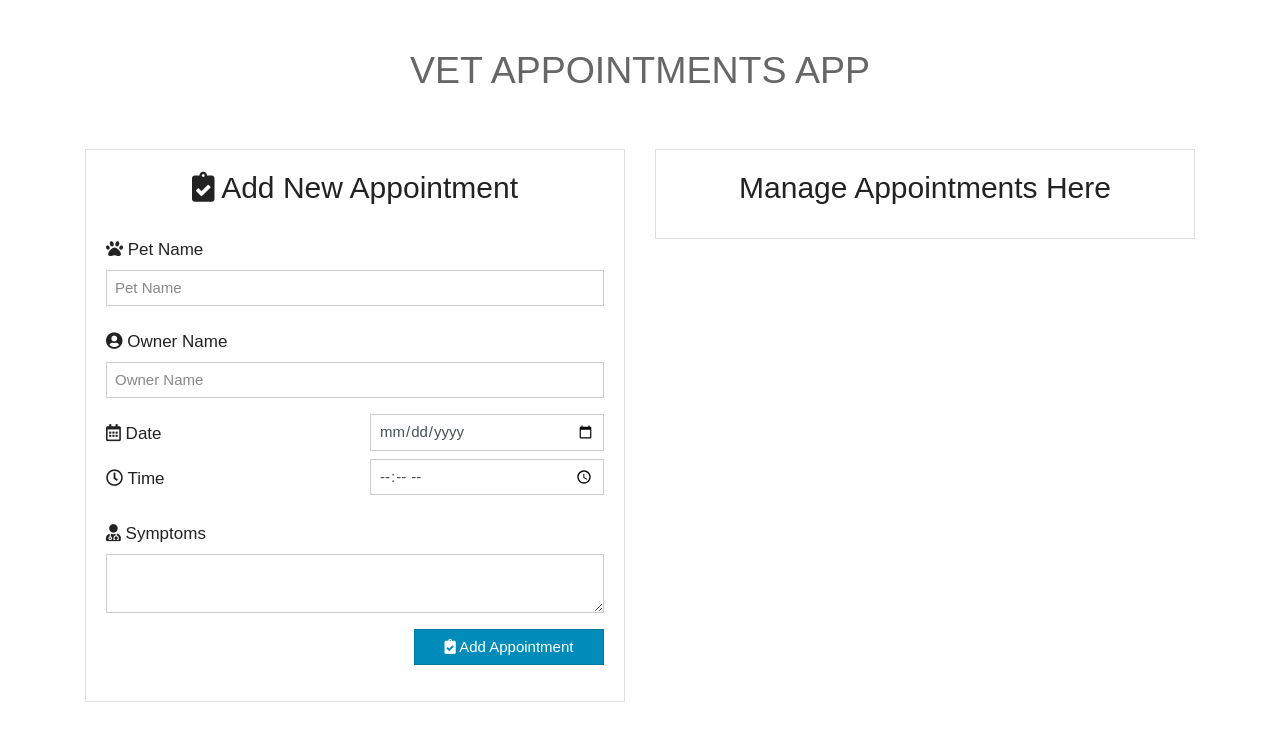
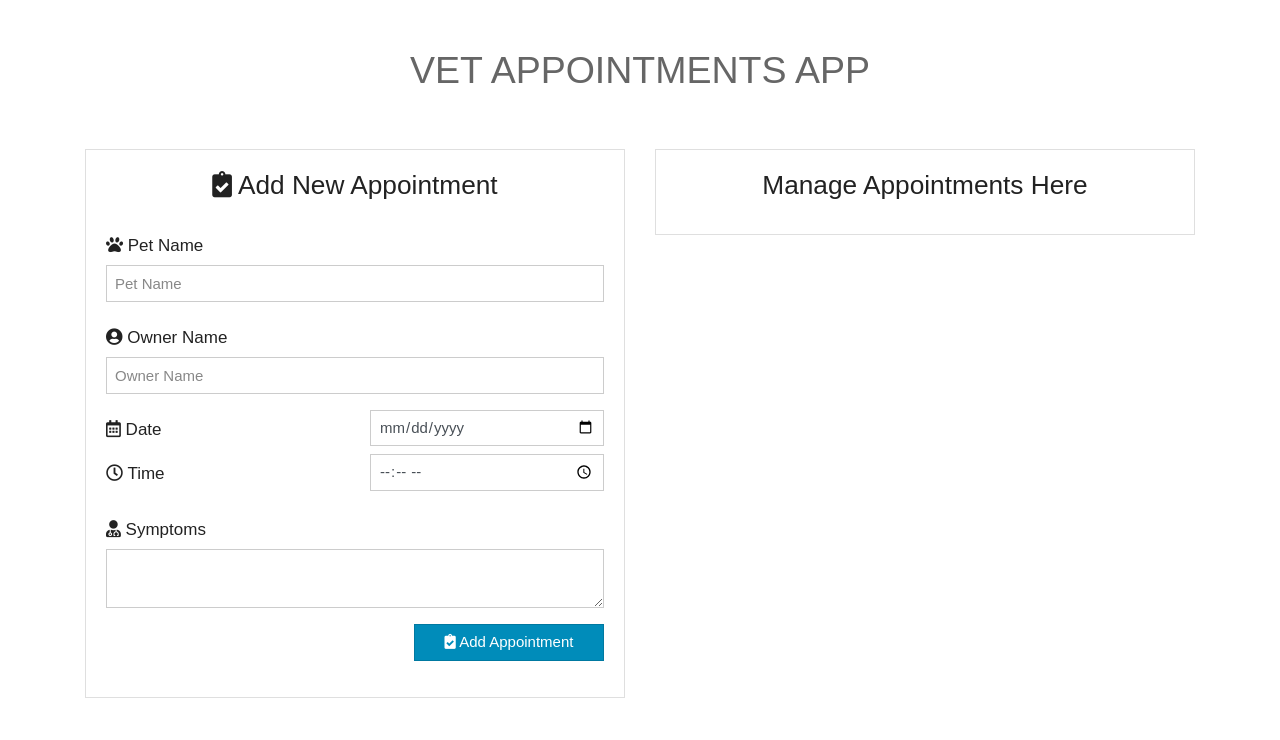
Before and after one commit to EdgardoPinto-Escalier/vet-appointments-app, a React (Create React App) app: page / in a window 1280 px wide. Shown: the top 740 px of the page. Built offline with nearby package versions, Linux system fonts and the light colour scheme.

Commit message:
Updates on html

```diff
--- a/src/components/AddAppointment.js
+++ b/src/components/AddAppointment.js
@@ -32,7 +32,7 @@ class AddAppointment extends Component {
     return(
     <div className="card mt-5">
             <div className="card-body">
-                <h2 className="card-title text-center mb-4"><i class="fas fa-clipboard-check"></i> Add New Appointment</h2>
+                <h3 className="card-title text-center mb-4"><i class="fas fa-clipboard-check"></i> Add New Appointment</h3>
                 <form onSubmit={this.createNewAppointment}>
                     <div className="form-group row">
                         <label className="col-sm-4 col-lg-4 col-form-label"><i class="fas fa-paw"></i> Pet Name</label>
--- a/src/components/AppointmentsList.js
+++ b/src/components/AppointmentsList.js
@@ -6,7 +6,7 @@ class AppointmentsList extends Component {
     return (
         <div className="card mt-5">
             <div className="card-body">
-                <h2 className="card-title text-center">Manage Appointments Here</h2>
+                <h3 className="card-title text-center">Manage Appointments Here</h3>
             </div>
         </div>
 
```
